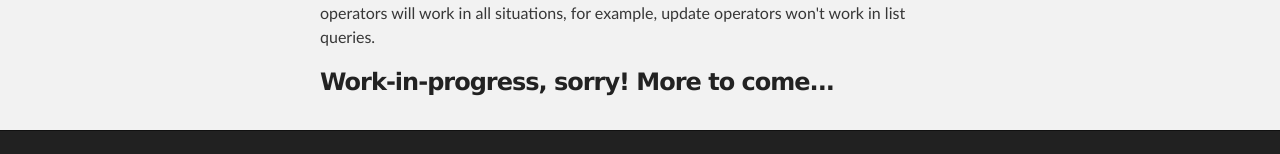
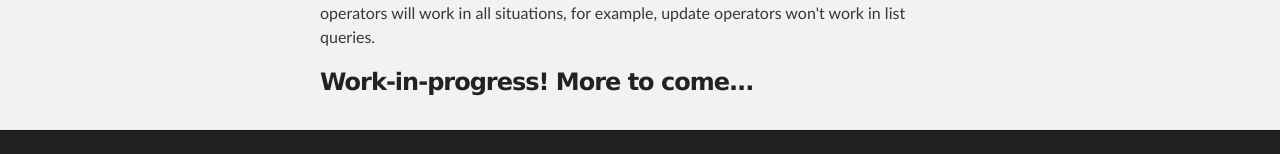
Before and after one commit to PowerUpInc/powerupinc.github.io, a plain HTML site: page index.html in a window 1280 px wide. Shown: the part 2407-2561 px from the top of the page. Drawn offline with Linux system fonts and the light colour scheme.

```diff
--- a/index.html
+++ b/index.html
@@ -114,7 +114,7 @@
 <p>Any primitive field type (String, Number, Array, etc.) can be filtered using mongodb's query and projection operators. <a href="http://docs.mongodb.org/manual/reference/operator/#query-update-and-projection-operators">See the mongodb reference page for more details.</a> Not all of the operators will work in all situations, for example, update operators won't work in list queries.</p>
 
 <h3>
-<a name="work-in-progress-sorry-more-to-come" class="anchor" href="#work-in-progress-sorry-more-to-come"><span class="octicon octicon-link"></span></a>Work-in-progress, sorry! More to come...</h3>
+<a name="work-in-progress-more-to-come" class="anchor" href="#work-in-progress-more-to-come"><span class="octicon octicon-link"></span></a>Work-in-progress! More to come...</h3>
       </section>
     </div>
 
```
Also changed, not shown: params.json (+1 -1 lines).
